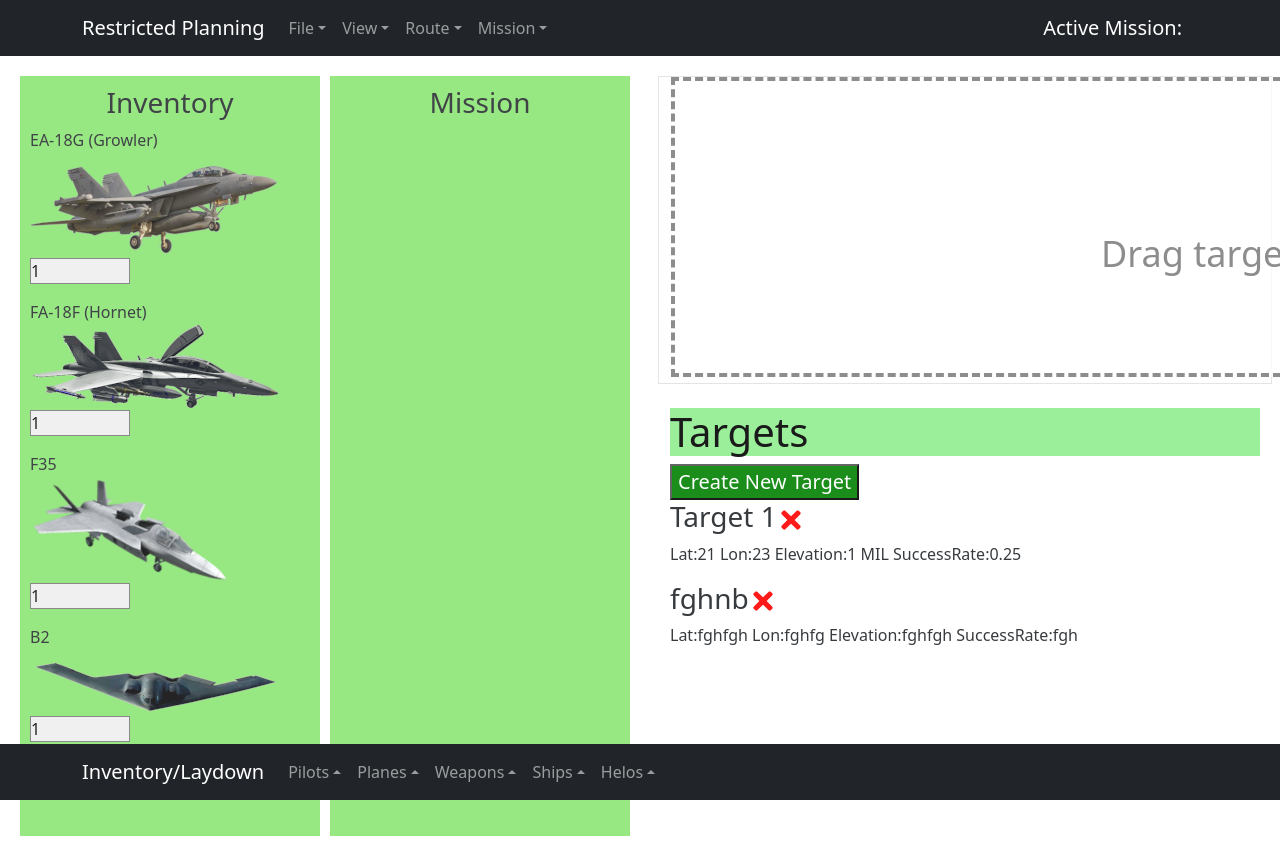
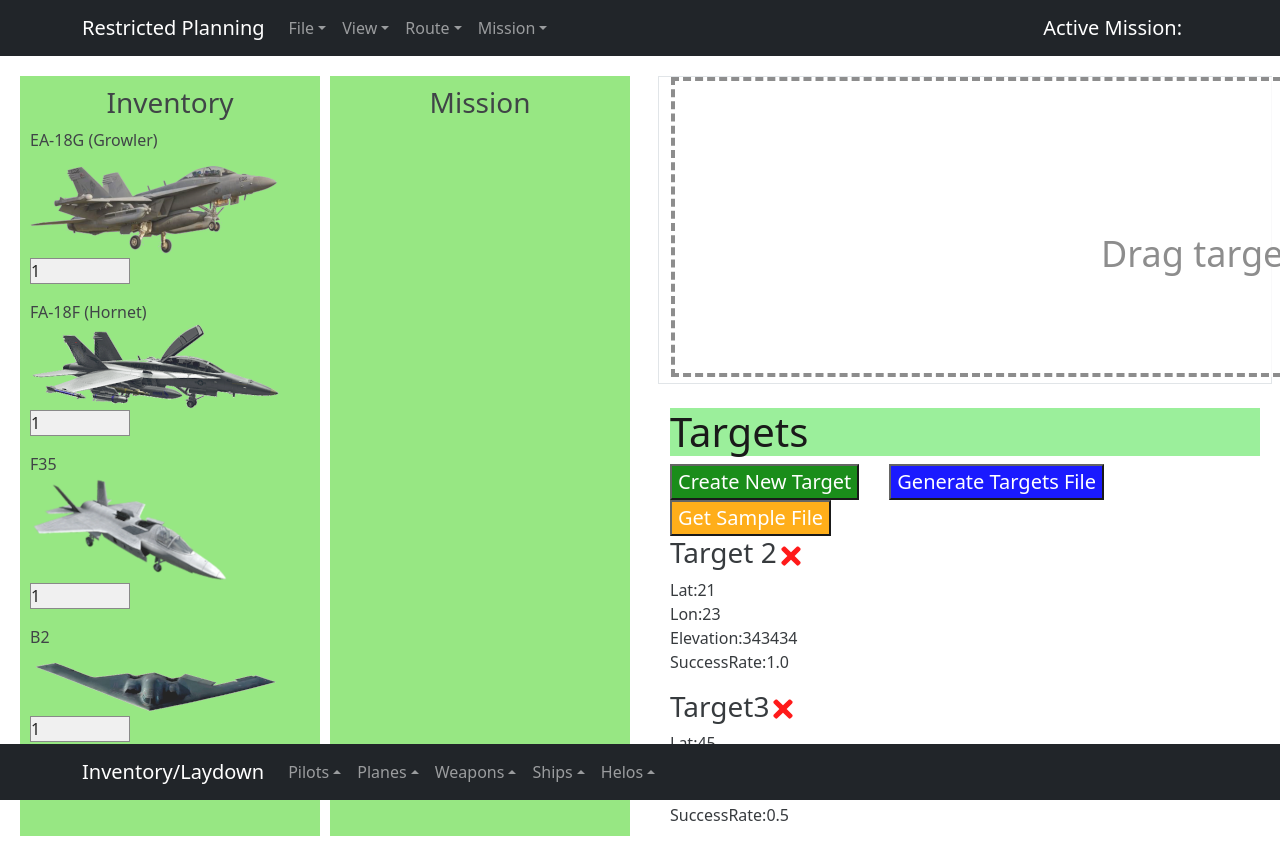
Before and after one commit to Jonathan805/RestrictedPlanning, a React (Create React App) app: page / in a window 1280 px wide. Shown: the top 863 px of the page. Built offline with nearby package versions, Linux system fonts and the light colour scheme; data requests are answered from the project's data file; what react-sizeme would draw is missing.

Commit message:
Generate target file and sample file
Adding buttons and functions to generate target file and get sample file

```diff
--- a/db.json
+++ b/db.json
@@ -1,20 +1,20 @@
 {
   "targets": [
     {
-      "id": 1,
-      "name": "Target 1",
+      "name": "Target 2",
       "latitude": "21",
       "longitude": "23",
-      "elevation": "1 MIL",
-      "successRate": "0.25"
+      "elevation": "343434",
+      "successRate": "1.0",
+      "id": 3
     },
     {
-      "name": "fghnb",
-      "latitude": "fghfgh",
-      "longitude": "fghfg",
-      "elevation": "fghfgh",
-      "successRate": "fgh",
-      "id": 2
+      "name": "Target3",
+      "latitude": "45",
+      "longitude": "67",
+      "elevation": "9 MIL",
+      "successRate": "0.5",
+      "id": 4
     }
   ]
 }
--- a/src/App.js
+++ b/src/App.js
@@ -23,6 +23,7 @@
 // Components for creating Targets
 import Header from './Components/Header';
 import Targets from './Components/Targets';
+import Button from './Components/Button';
 import CreateTarget from './Components/CreateTarget';
 import { useState, useEffect } from 'react'
 
@@ -84,6 +85,37 @@
     : alert('Error Delerting Target')
   }
 
+  // Function to generate JSON file from DB
+  async function generateTargetFile(){
+    const res = await fetch('http://localhost:5000/targets')
+    const data = await res.json()
+
+    var filename = 'targets.json'
+
+    var content = JSON.stringify(data)
+    //alert(content)
+
+    var file = new Blob([content], { type: "application/json" });
+    if (window.navigator.msSaveOrOpenBlob) // IE10+
+        window.navigator.msSaveOrOpenBlob(file, filename);
+    else { // Others
+        var a = document.createElement("a"),
+                url = URL.createObjectURL(file);
+        a.href = url;
+        a.download = filename;
+        document.body.appendChild(a);
+        a.click();
+        setTimeout(function() {
+            document.body.removeChild(a);
+            window.URL.revokeObjectURL(url);
+        }, 0);
+    }
+  }
+
+  function generateSampleFile(){
+    alert('Implementing Soon')
+  }
+
   return (
     <div>
       <Nav />
@@ -121,7 +153,9 @@
           <br />
           <section className="section-top">
             <Header onAdd={() => setShowAddTarget(!showAddTarget)}
-              showAddTarget={showAddTarget} />
+              showAddTarget={showAddTarget}
+              generateFile={() => generateTargetFile()}
+              generateSample={() => generateSampleFile()} />
             <section className="section-left">
               {showAddTarget && <CreateTarget createTarget={createTarget} />}
             </section>
--- a/src/Components/Button.js
+++ b/src/Components/Button.js
@@ -4,7 +4,7 @@
   return (
     <button
       onClick={onClick}
-      style={{ backgroundColor: backColor, color:'white', fontSize:20}}>
+      style={{ backgroundColor: backColor, color:'white', fontSize:20, marginRight:30}}>
       {text}
     </button>
   )
--- a/src/Components/Header.js
+++ b/src/Components/Header.js
@@ -1,7 +1,7 @@
 import PropTypes from 'prop-types'
 import Button from './Button'
 
-const Header = ({ title, onAdd, showAddTarget}) => {
+const Header = ({ title, onAdd, showAddTarget, generateFile, generateSample}) => {
 
   return (
     <header className='header'>
@@ -9,6 +9,12 @@
       <Button backColor={showAddTarget ? 'red' : 'green'}
       text={showAddTarget ? 'Close Create Target' : 'Create New Target'}
       onClick={onAdd}/>
+      <Button backColor='Blue'
+      text='Generate Targets File'
+      onClick={generateFile}/>
+      <Button backColor='Orange'
+      text='Get Sample File'
+      onClick={generateSample}/>
     </header>
   )
 }
--- a/src/Components/Target.js
+++ b/src/Components/Target.js
@@ -9,7 +9,10 @@
             onClick={() => onDelete(target.id)} // pass the id when delete clicked
             />
             </h3>
-            <p>Lat:{target.latitude} Lon:{target.longitude} Elevation:{target.elevation} SuccessRate:{target.successRate}</p>
+            <p>Lat:{target.latitude} <br/>
+            Lon:{target.longitude} <br/>
+            Elevation:{target.elevation} <br/>
+            SuccessRate:{target.successRate}</p>
         </div>
     )
 }
```
